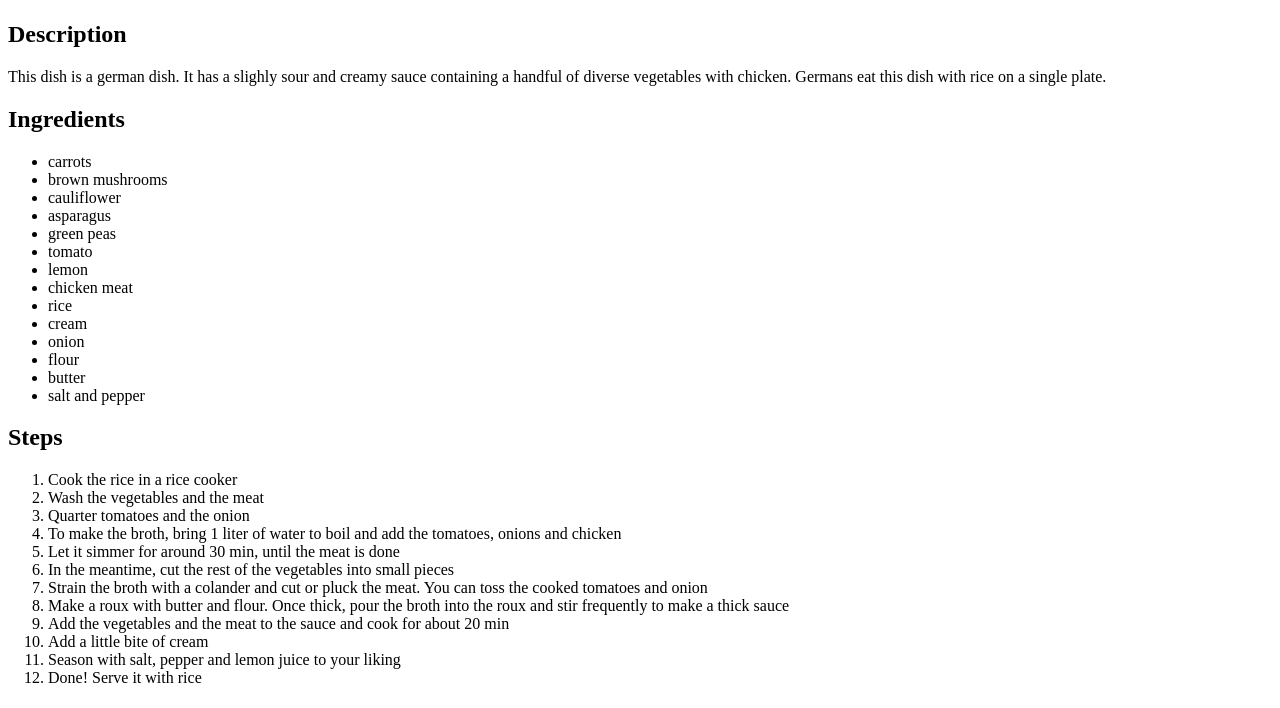
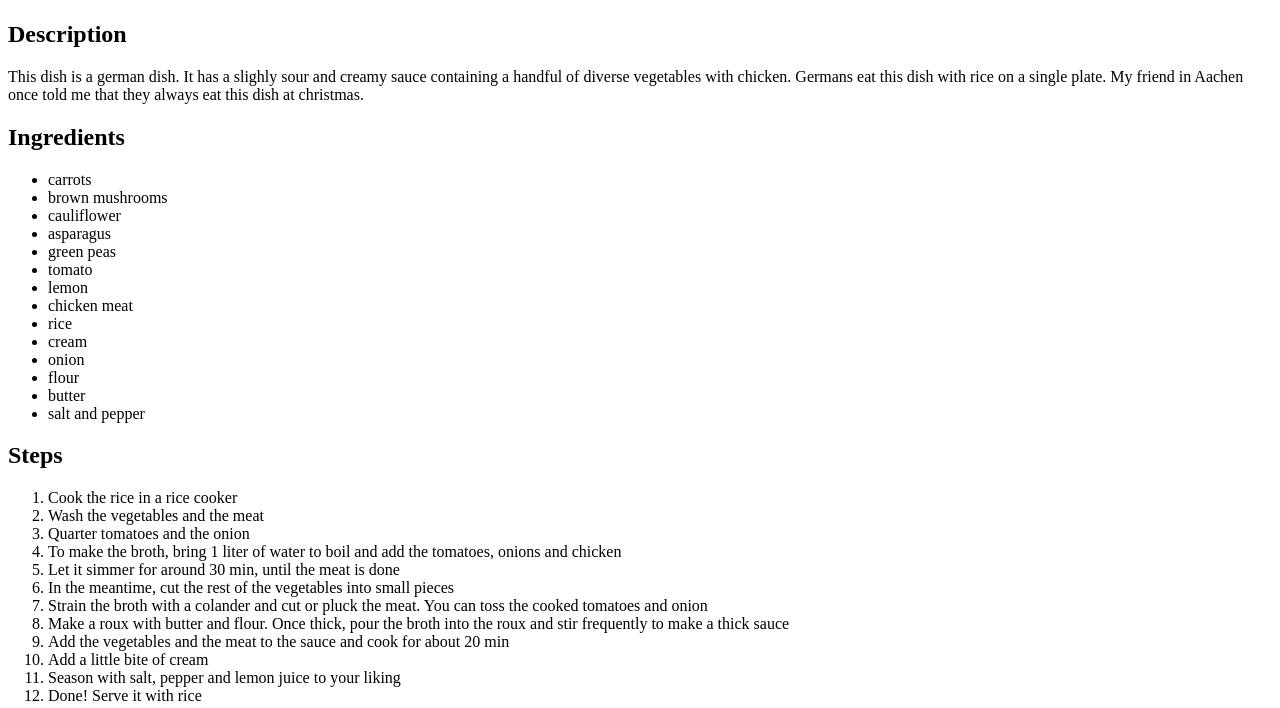
Before and after one commit to nhopo/odin-recipes, a plain HTML site: page recipes/frikassee.html in a window 1280 px wide. Shown: the part 383-1091 px from the top of the page. Drawn offline with Linux system fonts and the light colour scheme.

Commit message:
Add text to description

```diff
--- a/recipes/frikassee.html
+++ b/recipes/frikassee.html
@@ -11,7 +11,8 @@
         <img src="https://www.familienkost.de/images/familienkostbild_880_huehnerfrikassee.jpg" alt="delicious hühnerfrikassee">
         <h2>Description</h2>
         <p>This dish is a german dish. It has a slighly sour and creamy sauce containing a handful of
-            diverse vegetables with chicken. Germans eat this dish with rice on a single plate.
+            diverse vegetables with chicken. Germans eat this dish with rice on a single plate. My friend in Aachen once told me
+            that they always eat this dish at christmas.
         </p>
         <h2>Ingredients</h2>
         <ul>
```
